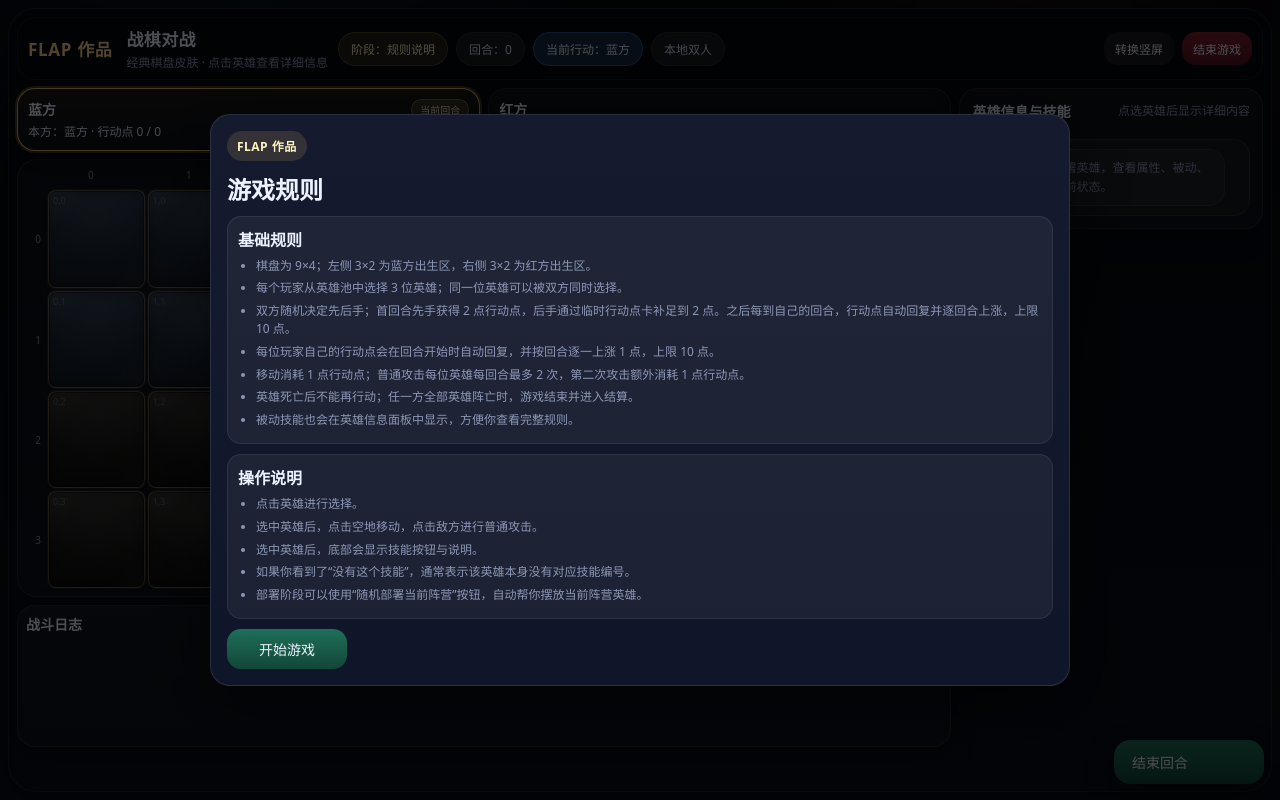
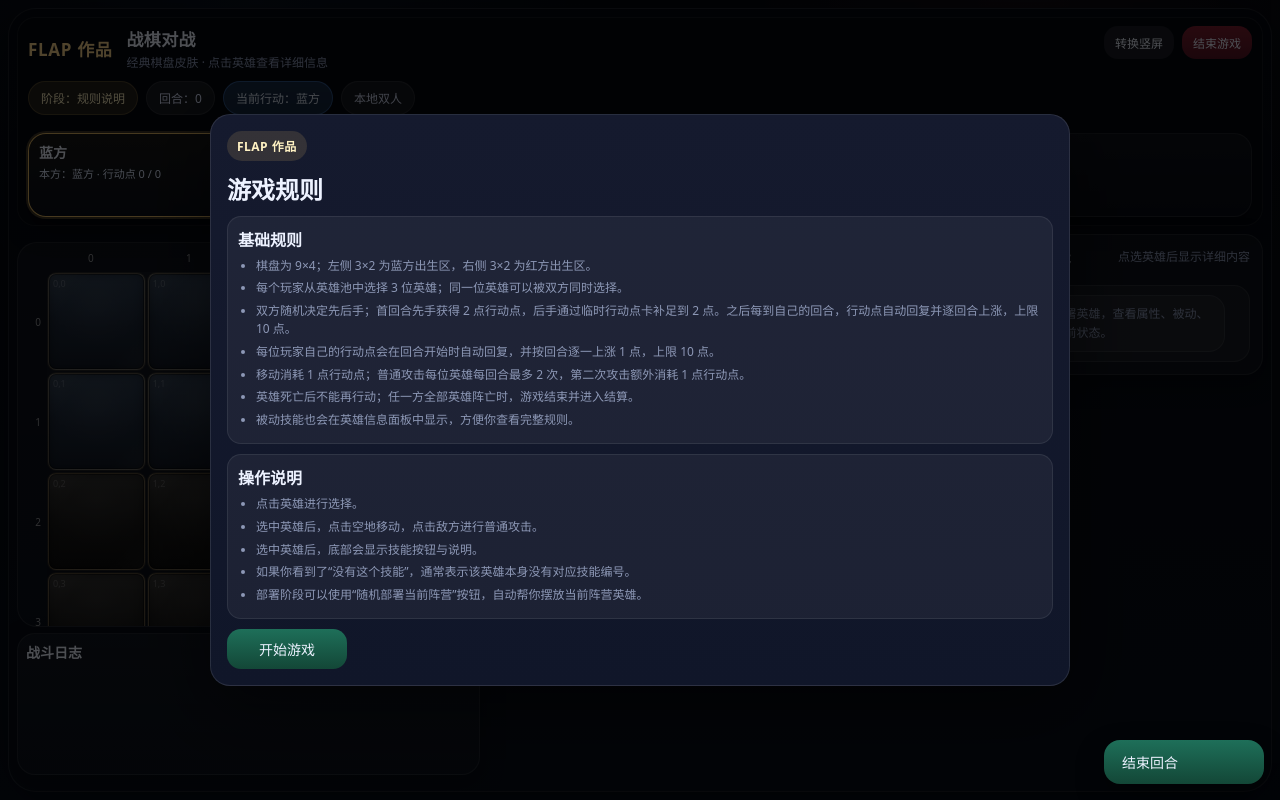
Before and after one commit to flapame/kyusha, a plain HTML site: page index.html in a window 1280 px wide. Both pictures are taken after a click on the button "进入横屏模式". Drawn offline with Linux system fonts and the light colour scheme.

Commit message:
Add files via upload

```diff
--- a/game.js
+++ b/game.js
@@ -111,6 +111,7 @@ function applyUIMode(mode, opts = {}) {
   document.documentElement.dataset.uiMode = nextMode;
   if (opts.persist !== false) saveUIMode(nextMode);
   syncModeButtons();
+  syncLandscapeLayout();
   renderAll();
   updateRotateOverlay();
 }
@@ -123,6 +124,22 @@ function syncModeButtons() {
   const endTurnBtn = $("btnEndTurn");
   if (endTurnBtn) {
     endTurnBtn.textContent = uiMode === "landscape" ? "结束回合" : "结束回合";
+  }
+}
+
+function syncLandscapeLayout() {
+  const topTeamStrip = $("topTeamStrip");
+  const topDeck = document.querySelector(".topDeck");
+  const blueCard = $("blueCard");
+  const redCard = $("redCard");
+  if (!topDeck || !blueCard || !redCard) return;
+
+  if (uiMode === "landscape" && topTeamStrip) {
+    if (blueCard.parentElement !== topTeamStrip) topTeamStrip.appendChild(blueCard);
+    if (redCard.parentElement !== topTeamStrip) topTeamStrip.appendChild(redCard);
+  } else {
+    if (blueCard.parentElement !== topDeck) topDeck.appendChild(blueCard);
+    if (redCard.parentElement !== topDeck) topDeck.appendChild(redCard);
   }
 }
 
@@ -1486,7 +1503,7 @@ function updateLandscapeOverlayState(hero) {
   const logDock = document.querySelector(".logDock");
   if (!overlay || !logDock) return;
 
-  const active = uiMode === "landscape" && !!hero && state.phase === "battle" && canAct(hero);
+  const active = uiMode === "landscape" && !!hero && state.phase === "battle";
   overlay.classList.toggle("show", active);
   overlay.setAttribute("aria-hidden", active ? "false" : "true");
   logDock.classList.toggle("skillOverlayActive", active);
--- a/index.html
+++ b/index.html
@@ -32,6 +32,8 @@
           <button id="btnModeSwitch" class="btnGhost">转换横屏</button>
           <button id="btnEndGame" class="btnDanger">结束游戏</button>
         </div>
+
+        <div id="topTeamStrip" class="topTeamStrip" aria-hidden="true"></div>
       </div>
 
       <div class="topDeck">
--- a/style.css
+++ b/style.css
@@ -966,6 +966,9 @@ img{max-width:100%;display:block}
 .landscapeSkillOverlay{
   display:none;
 }
+.topTeamStrip{
+  display:none;
+}
 .teamCard.compact .bar.ap{margin-top:6px}
 .teamHudLine{font-size:12px;color:#dfe8ff;line-height:1.45}
 
--- a/ui-landscape.css
+++ b/ui-landscape.css
@@ -130,3 +130,103 @@ body.mode-landscape .footerSkillBar{display:none}
 body.mode-landscape .landscapeTurnDock{display:block;position:fixed;right:16px;bottom:16px;z-index:50}
 body.mode-landscape .landscapeTurnDock button{min-width:150px;padding:12px 18px;border-radius:16px;box-shadow:0 12px 28px rgba(0,0,0,.35)}
 body.mode-landscape .heroPortraitImg{object-fit:contain}
+
+
+/* === step3 polish: tighter landscape layout === */
+body.mode-landscape .topRow{
+  align-items:flex-start;
+}
+body.mode-landscape .topRightBadges{
+  flex:1 1 100%;
+  order:3;
+}
+body.mode-landscape .topActions{
+  order:2;
+}
+body.mode-landscape #blueCard,
+body.mode-landscape #redCard{
+  min-height:84px;
+}
+body.mode-landscape #blueCard h3,
+body.mode-landscape #redCard h3{
+  margin-bottom:4px;
+}
+body.mode-landscape #blueCard .teamSummary,
+body.mode-landscape #redCard .teamSummary{
+  font-size:11px;
+  line-height:1.35;
+}
+body.mode-landscape .teamHudLine{
+  font-size:11px;
+}
+body.mode-landscape .topDeck{
+  gap:6px;
+}
+body.mode-landscape .logDock{
+  grid-column:1;
+  grid-row:4;
+  width:100%;
+  justify-self:stretch;
+  min-height:0;
+}
+body.mode-landscape .gridWrap{
+  grid-column:1 / 3;
+  grid-row:3;
+}
+body.mode-landscape .landscapeTurnDock{
+  display:block !important;
+  position:fixed !important;
+  right:16px !important;
+  bottom:16px !important;
+  z-index:9999 !important;
+  pointer-events:auto;
+}
+body.mode-landscape .landscapeTurnDock button{
+  display:inline-flex;
+  min-width:160px;
+  padding:12px 18px;
+}
+body.mode-landscape .actionDock{
+  z-index:20;
+}
+body.mode-landscape .landscapeSkillOverlay{
+  z-index:30;
+}
+body.mode-landscape .topbar{
+  padding-bottom:6px;
+}
+body.mode-landscape .topDeck{
+  padding-bottom:4px;
+}
+body.mode-landscape .logDock{
+  margin-top:-2px;
+}
+
+
+body.mode-landscape .topTeamStrip{
+  display:grid;
+  grid-template-columns:repeat(2,minmax(0,1fr));
+  gap:8px;
+  width:100%;
+  flex:1 1 100%;
+  order:4;
+}
+body.mode-landscape .topTeamStrip .card{
+  min-height:84px;
+}
+body.mode-landscape .topTeamStrip .teamCard{
+  margin:0;
+}
+body.mode-landscape .topTeamStrip .teamCard h3{
+  font-size:14px;
+}
+body.mode-landscape .topTeamStrip .teamHudLine,
+body.mode-landscape .topTeamStrip .teamSummary{
+  font-size:11px;
+}
+body.mode-landscape .topTeamStrip .teamCard.compact{
+  padding:8px 10px;
+}
+body.mode-landscape .topTeamStrip .bar.ap{
+  margin-top:4px;
+}
```
